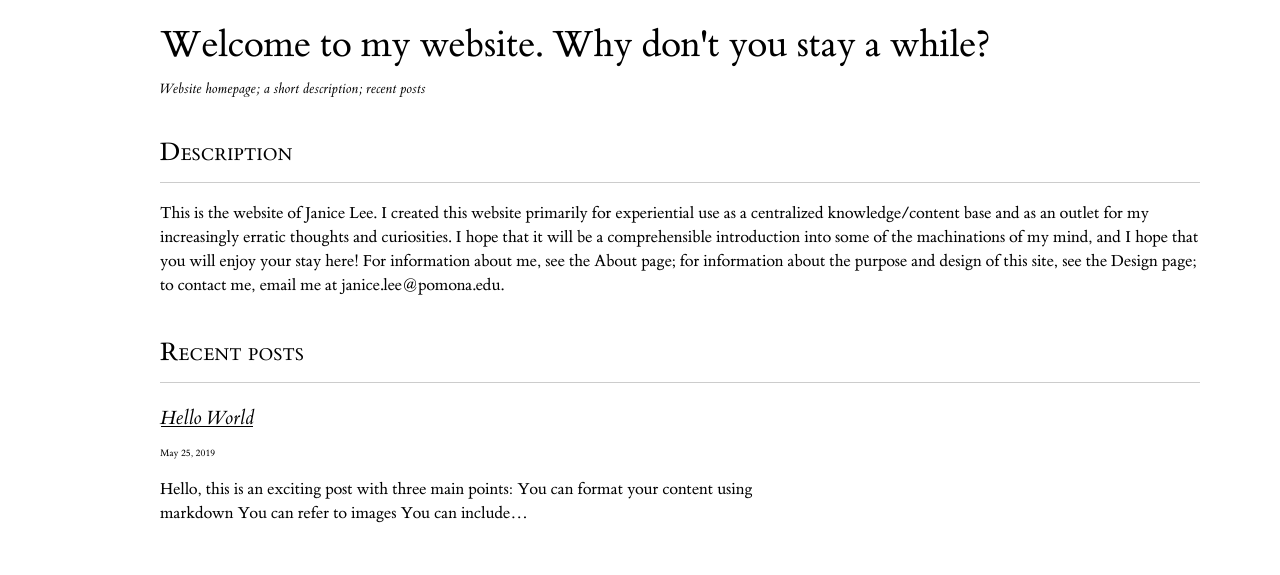
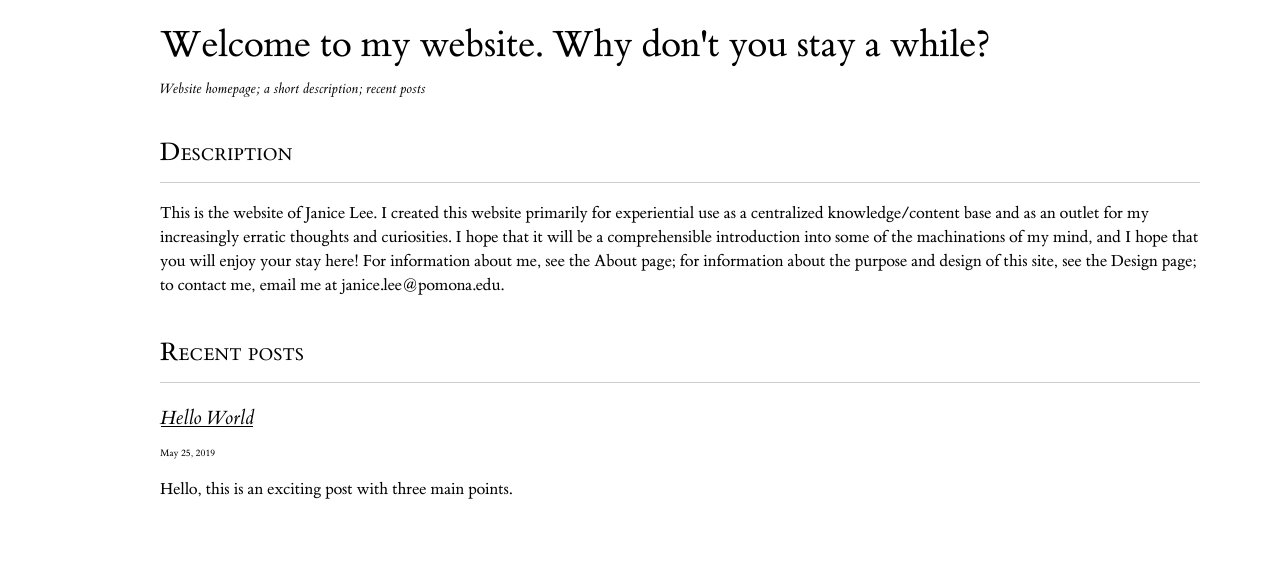
Before and after one commit to lee-janice/-lee-janice.github.io-, a Gatsby site: page / in a window 1280 px wide. Shown: the part 117-692 px from the top of the page. Built offline with nearby package versions, Linux system fonts and the light colour scheme; Gatsby itself is replaced by a stand-in of ours.

Commit message:
Fix excerpts

```diff
--- a/content/posts/hello-world.md
+++ b/content/posts/hello-world.md
@@ -5,6 +5,7 @@ published: true
 layout: post
 tags: ['markdown', 'hello', 'world']
 category: example
+excerpt: 'Hello, this is an exciting post with three main points.'
 ---
 
 Hello, this is an exciting post with three main points:
--- a/src/pages/index.tsx
+++ b/src/pages/index.tsx
@@ -37,7 +37,7 @@ const Index: React.FC<Props> = ({ data }) => {
                   <Link to={node.fields.slug}>{title}</Link>
                 </h3>
                 <small>{node.frontmatter.date}</small>
-                <p dangerouslySetInnerHTML={{ __html: node.excerpt }} />
+                <p dangerouslySetInnerHTML={{ __html: node.frontmatter.excerpt }} />
               </div>
             )
           })}
@@ -56,13 +56,13 @@ interface PageQueryData {
   allMarkdownRemark: {
     edges: {
       node: {
-        excerpt: string
         fields: {
           slug: string
         }
         frontmatter: {
           date: string
           title: string
+          excerpt: string
         }
       }
     }[]
@@ -82,13 +82,13 @@ export const pageQuery = graphql`
     ) {
       edges {
         node {
-          excerpt
           fields {
             slug
           }
           frontmatter {
             date(formatString: "MMMM DD, YYYY")
             title
+            excerpt
           }
         }
       }
```
Also changed, not shown: package.json (+7 -4 lines), src/templates/post.tsx (+5 -3 lines), src/templates/tag.tsx (+4 -3 lines), 1 other file.
